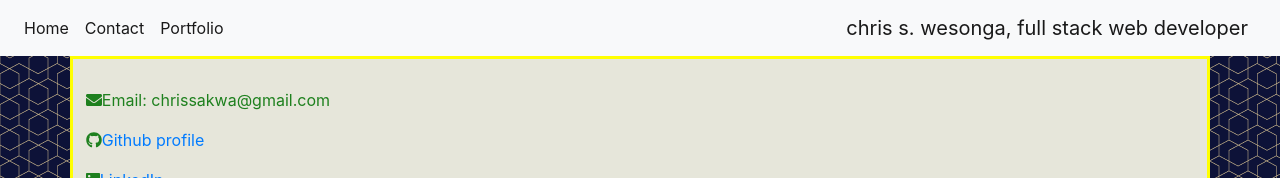
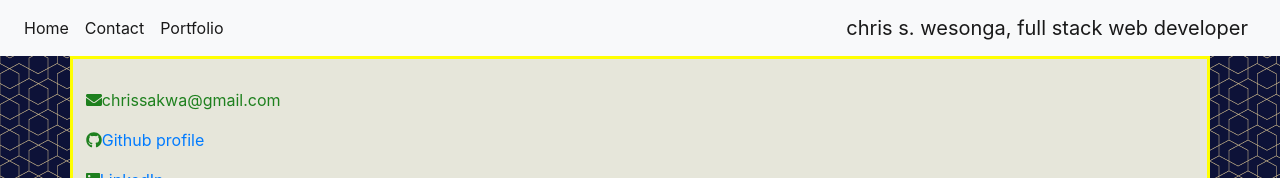
Before and after one commit to ckomodo/portfolio-react, a React (Create React App) app: page /contact in a window 1280 px wide. Shown: the top 178 px of the page. Built offline with nearby package versions, Linux system fonts and the light colour scheme; a web font is replaced by a local one.

Commit message:
edited contact page

```diff
--- a/src/components/pages/Contact/index.js
+++ b/src/components/pages/Contact/index.js
@@ -22,7 +22,7 @@ export default function Contact() {
             <p>
               {" "}
               <FontAwesomeIcon icon={faEnvelope} />
-              Email: chrissakwa@gmail.com
+              chrissakwa@gmail.com
             </p>
             <p>
               {/* <img src="./images/github-mark.png" /> */}
@@ -42,8 +42,9 @@ export default function Contact() {
               <a href="https://chrissakwa.wordpress.com">Blog</a>
             </p>
             <p>
-            <FontAwesomeIcon icon={faMobile} />
-            484 597 2763</p>
+              <FontAwesomeIcon icon={faMobile} />
+              484 597 2763
+            </p>
           </div>
         </div>
       </div>
```
